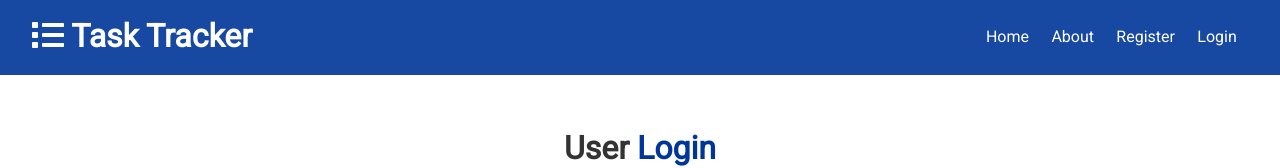
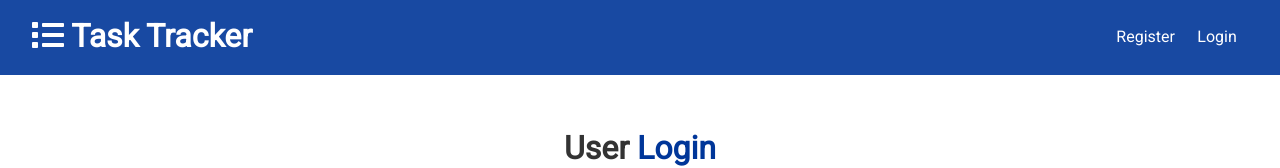
Before and after one commit to ing-arriola/bugTrackerApp, a React (Create React App) app in the folder client/: page /login in a window 1280 px wide. Shown: the top 168 px of the page. Built offline with nearby package versions, Linux system fonts and the light colour scheme.

Commit message:
Added logout function on the App

```diff
--- a/client/src/components/layouts/Navbar.js
+++ b/client/src/components/layouts/Navbar.js
@@ -1,26 +1,45 @@
-import React from "react";
+import React, { Fragment, useContext } from "react";
 import { Link } from "react-router-dom";
 import PropTypes from "prop-types";
+import AuthContext from "../../context/auth/authContext";
 const Navbar = ({ title, icon }) => {
+  const authContext = useContext(AuthContext);
+
+  const { isAuthenticated, logout, user } = authContext;
+
+  const onLogout = () => {
+    logout();
+  };
+
+  const authLinks = (
+    <Fragment>
+      <li>Hello {user && user.name} </li>
+      <li>
+        <a onClick={onLogout} href="#!">
+          <i className="fas fa-sign-out-alt"></i>{" "}
+          <span className="hide-sm">Logout</span>
+        </a>
+      </li>
+    </Fragment>
+  );
+
+  const guesLinks = (
+    <Fragment>
+      <li>
+        <Link to="/register">Register</Link>
+      </li>
+      <li>
+        <Link to="/login">Login</Link>
+      </li>
+    </Fragment>
+  );
+
   return (
     <div className="navbar bg-primary">
       <h1>
         <i className={icon} /> {title}
       </h1>
-      <ul>
-        <li>
-          <Link to="/">Home</Link>
-        </li>
-        <li>
-          <Link to="/about">About</Link>
-        </li>
-        <li>
-          <Link to="/register">Register</Link>
-        </li>
-        <li>
-          <Link to="/login">Login</Link>
-        </li>
-      </ul>
+      <ul>{isAuthenticated ? authLinks : guesLinks}</ul>
     </div>
   );
 };
--- a/client/src/context/auth/AuthState.js
+++ b/client/src/context/auth/AuthState.js
@@ -86,7 +86,7 @@
     }
   };
 
-  const logout = () => console.log("logout");
+  const logout = () => dispatch({ type: LOGOUT });
 
   const clearErrors = () => dispatch({ type: CLEAR_ERRORS });
   return (
--- a/client/src/context/auth/authReducer.js
+++ b/client/src/context/auth/authReducer.js
@@ -31,6 +31,7 @@
     case REGISTER_FAIL:
     case AUTH_ERROR:
     case LOGIN_FAIL:
+    case LOGOUT:
       localStorage.removeItem("token");
       return {
         ...state,
```
